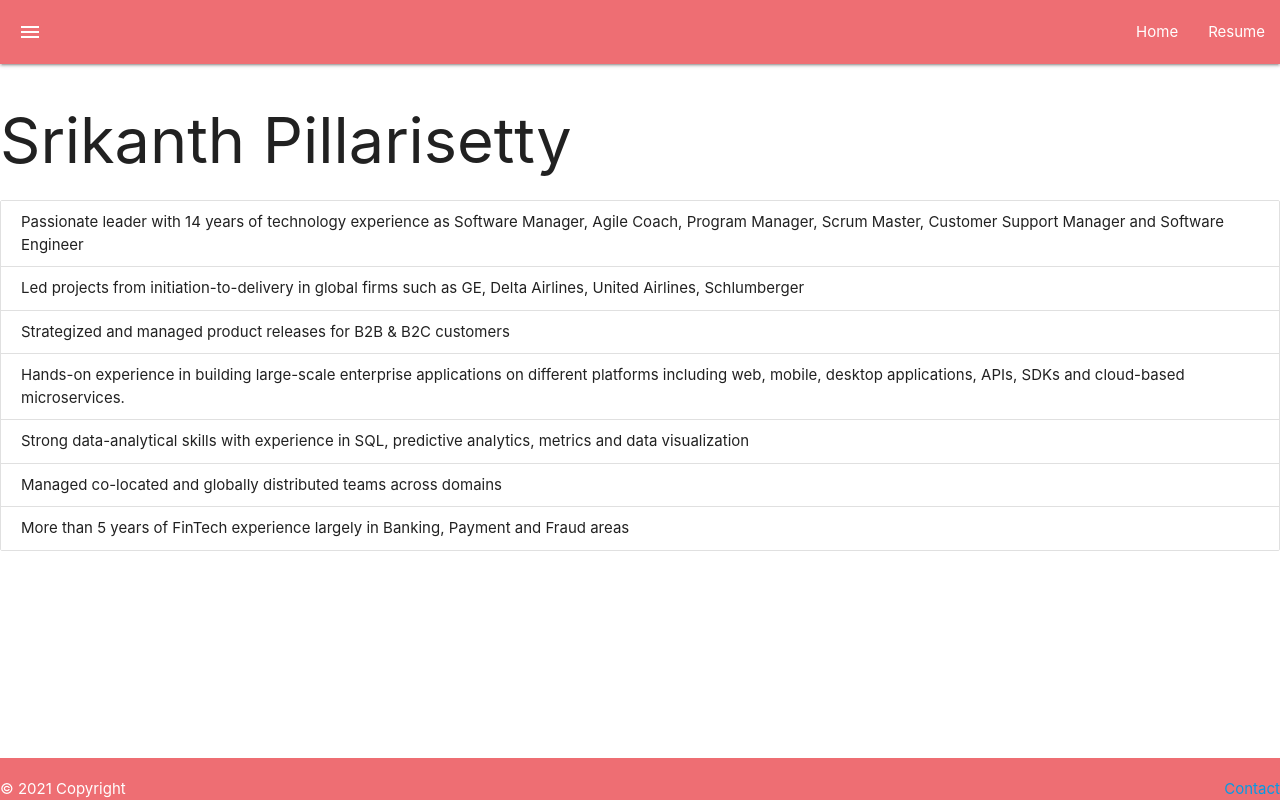
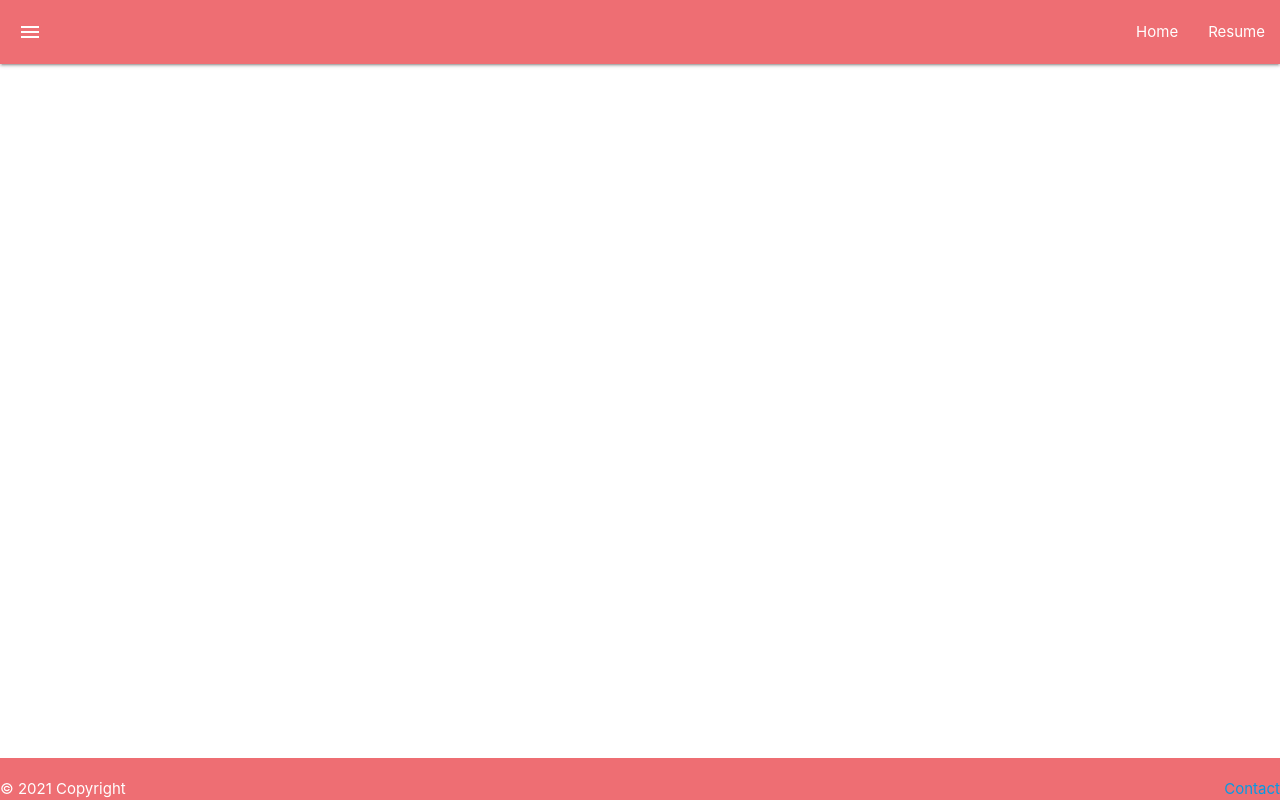
Before and after one commit to srikpv/react-portfolio, a React (Create React App) app: page / in a window 1280 px wide. Built offline with nearby package versions, Linux system fonts and the light colour scheme.

Commit message:
all files

```diff
--- a/package.json
+++ b/package.json
@@ -2,7 +2,7 @@
   "name": "react-portfolio",
   "version": "0.1.0",
   "private": true,
-  "homepage" : "http://srikpv.github.io/react-portfolio/",
+  "homepage" : "http://srikpv.github.io/react-portfolio",
   "dependencies": {
     "@testing-library/jest-dom": "^5.11.9",
     "@testing-library/react": "^11.2.5",
--- a/src/App.js
+++ b/src/App.js
@@ -19,7 +19,7 @@ function App() {
     <Router>
     <div>
       <Header />
-      <Route exact path="/" component={Home} />
+      <Route exact path="/Home" component={Home} />
       <Route exact path="/Resume" component={Resume} />
       <Route exact path="/Experience" component={Experience} />
       <Route exact path="/Education" component={Education} />
--- a/src/components/Header.js
+++ b/src/components/Header.js
@@ -21,7 +21,7 @@ function Header() {
             <a href="#" data-target="slide-out" class="sidenav-trigger show-on-large"><i class="material-icons">menu</i></a>
             <ul id="nav-mobile" class="right hide-on-med-and-down">
                <li>
-                  <Link to="/">Home</Link>
+                  <Link to="/Home">Home</Link>
                 </li>
                <li>
                   <Link to="/Resume">Resume</Link>
```
